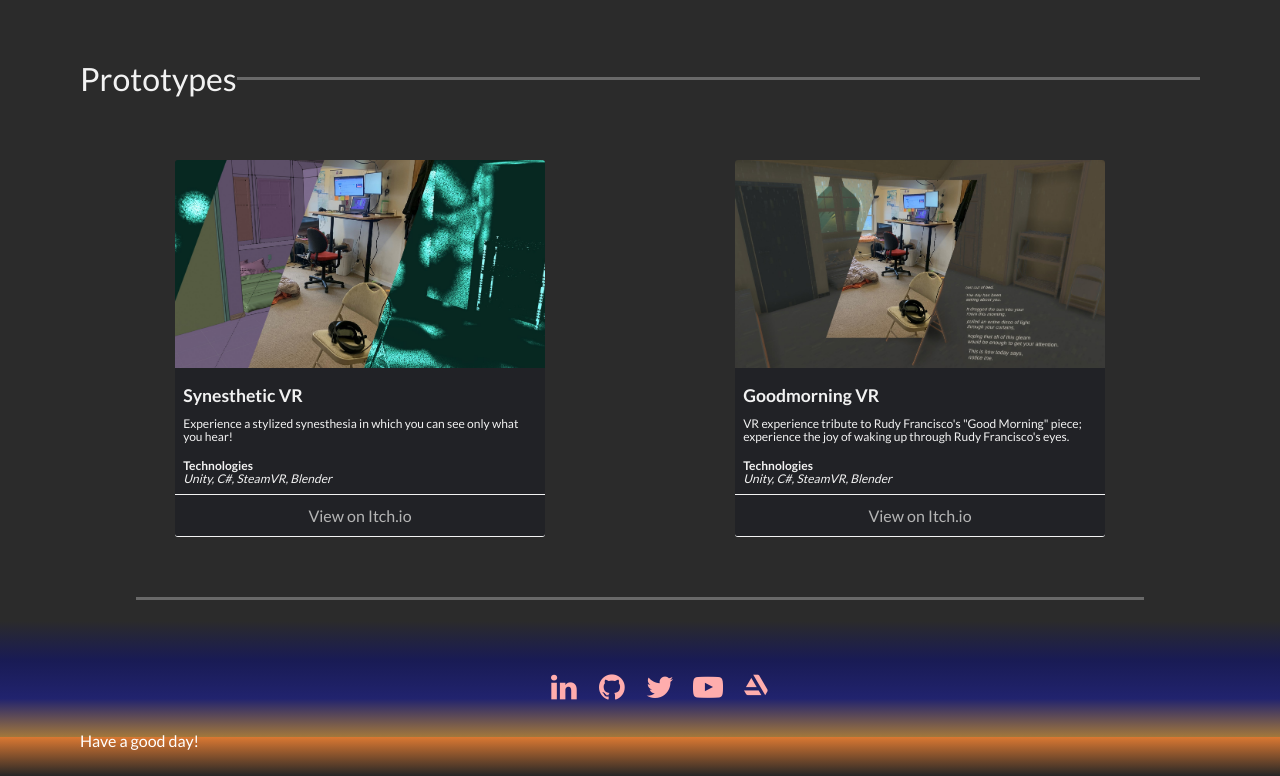
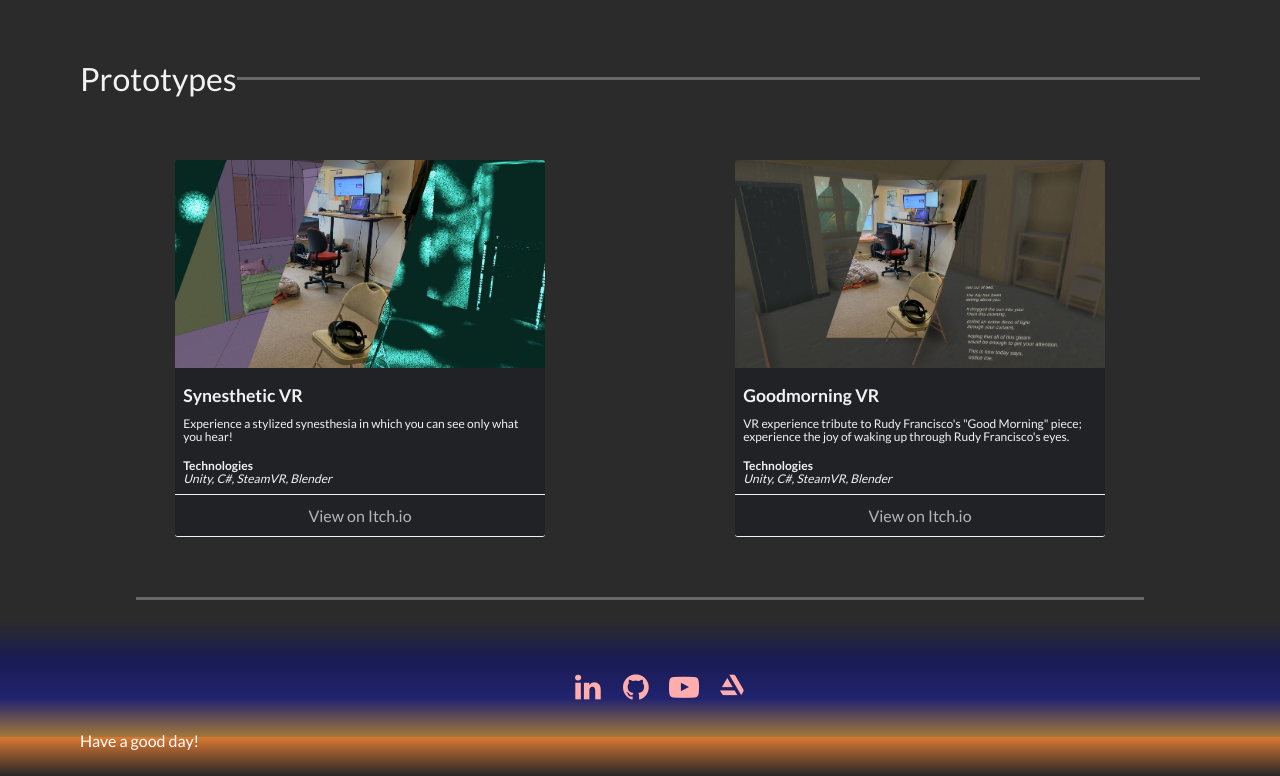
Before and after one commit to snaik27/snaik27.github.io, a plain HTML site: page pages/projects.html in a window 1280 px wide. Shown: the part 1164-1940 px from the top of the page. Drawn offline with Linux system fonts and the light colour scheme.

Commit message:
updated resume

```diff
--- a/pages/projects.html
+++ b/pages/projects.html
@@ -183,9 +183,6 @@
                  <a class="fa fa-github" href="https://github.com/snaik27" alt="Github link"></a>
                </li>
                <li>
-                 <a class="fa fa-twitter" href="https://twitter.com/sidwasnothere" alt="Github link"></a>
-               </li>
-               <li>
                  <a class="fa fa-youtube-play" href="https://www.youtube.com/channel/UCiw570OO12ZBkawxVuMQDtw/videos?view_as=subscriber" alt="Youtube link"></a>
                </li>
                <li>
```
Also changed, not shown: index.html (+0 -3 lines), pages/art.html (+0 -3 lines), pages/blogposts/buildbpyasmodule.html (+0 -3 lines), pages/posts.html (+0 -3 lines), 1 other file.
